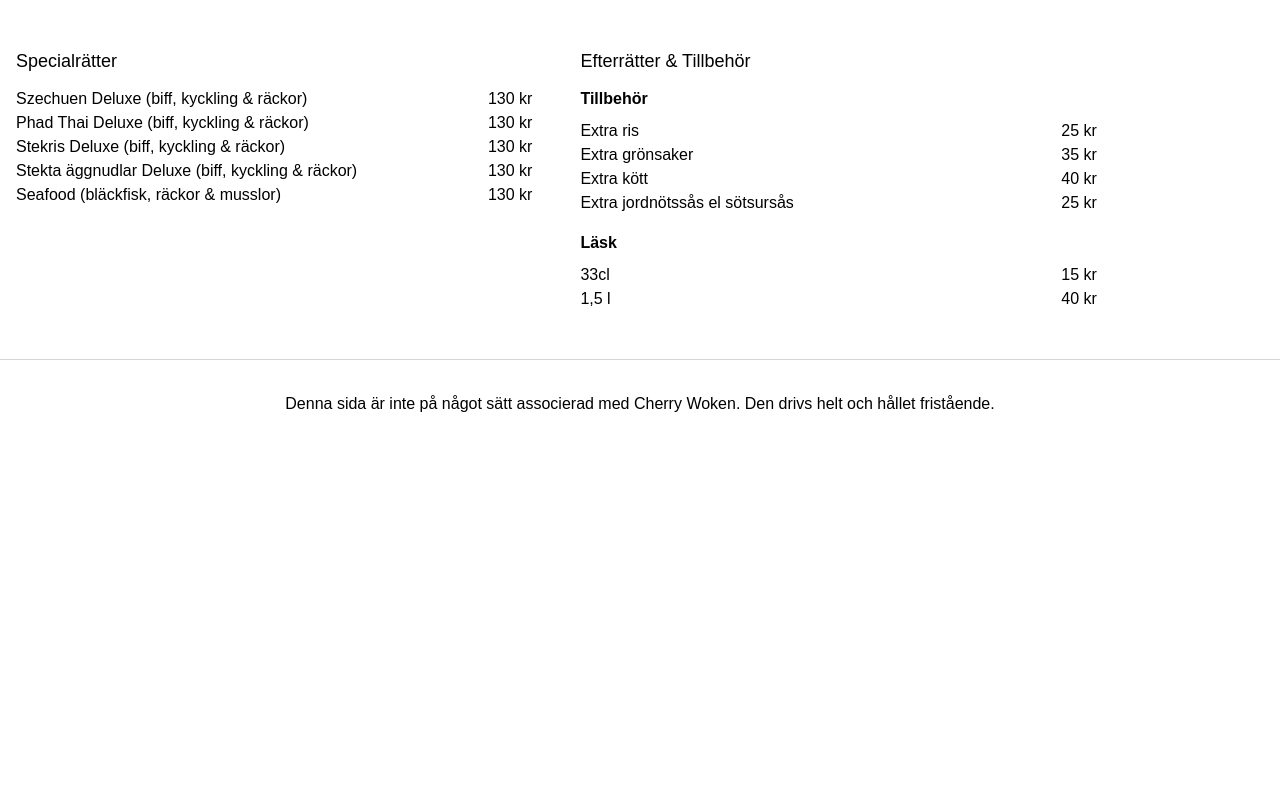
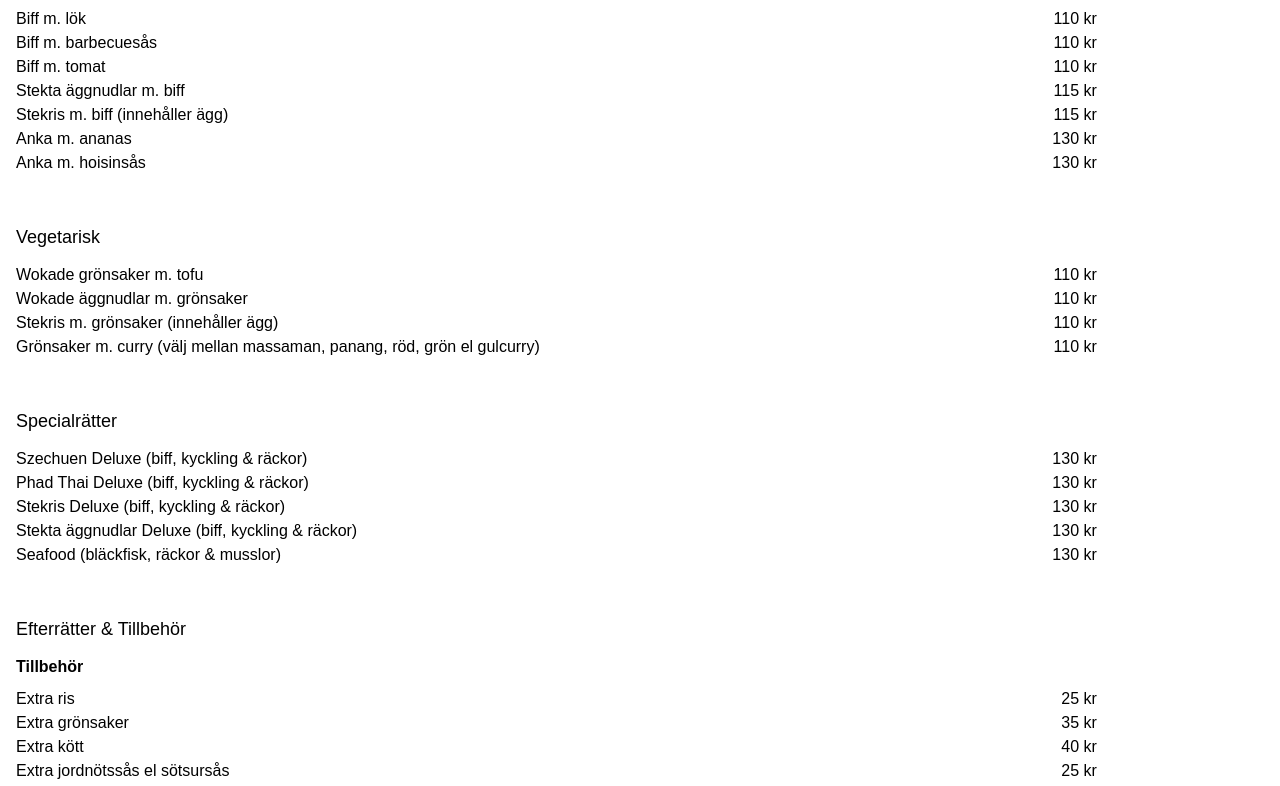
Before and after one commit to fjohanssondev/cherry-woken, an Astro site: page / in a window 1280 px wide. Shown: the part 1613-2399 px from the top of the page. Before the commit the page ends 2061 px from the top, so only its background shows below. Built offline with nearby package versions, Linux system fonts and the light colour scheme; Astro itself is replaced by a stand-in of ours.

Commit message:
fix: changed to single col layout

```diff
--- a/src/components/Content.astro
+++ b/src/components/Content.astro
@@ -6,7 +6,7 @@ const { menu } = Astro.props;
 ---
 
 <Container class="px-0!">
-  <div class="grid grid-cols-1 md:grid-cols-2 gap-12 mt-8">
+  <div class="flex flex-col gap-8 mt-8">
     {
       menu
         .sort((a, b) => a.data.order - b.data.order)
@@ -15,7 +15,7 @@ const { menu } = Astro.props;
           return (
             <section id={section.data.id}>
               <h2 class="font-medium text-lg">{section.data.title}</h2>
-              <div class="menu-content prose prose-sm mt-3">
+              <div class="menu-content mt-3">
                 <Content />
               </div>
             </section>
```
